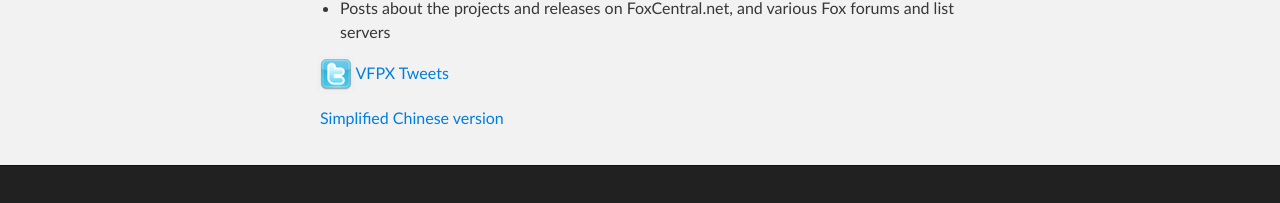
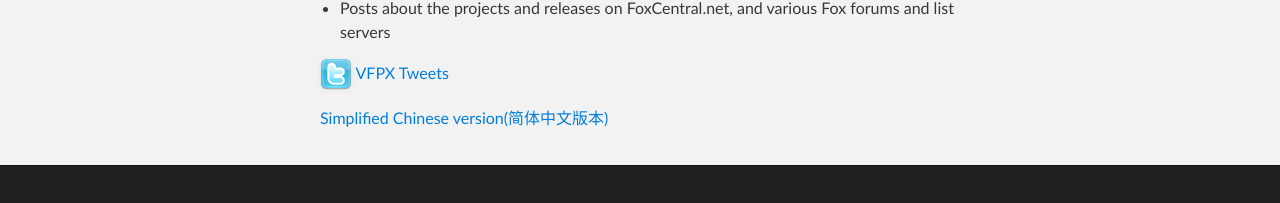
Before and after one commit to VFPX/VFPX.github.io, a Jekyll site: the page built from index.md, in a window 1280 px wide. Shown: the part 1475-1678 px from the top of the page. Built offline with Jekyll 4.4.1, drawn with Linux system fonts in a browser that asks for light colours; our own code applies the rules of GitHub Pages for plain Markdown files.

Commit message:
Added link to Simplified Chinese version

```diff
--- a/index.md
+++ b/index.md
@@ -38,4 +38,4 @@ During the 2007 conference season Rick Schummer presented a session called "VFPX
 
 ![tweet.png](/images/tweet.png) <a href="https://twitter.com/vfpx" target="_blank">VFPX Tweets</a>
 
-<a href="https://vfp9.github.io" target="_blank">Simplified Chinese version</a>
+<a href="https://vfp9.github.io" target="_blank">Simplified Chinese version(简体中文版本)</a>
```
